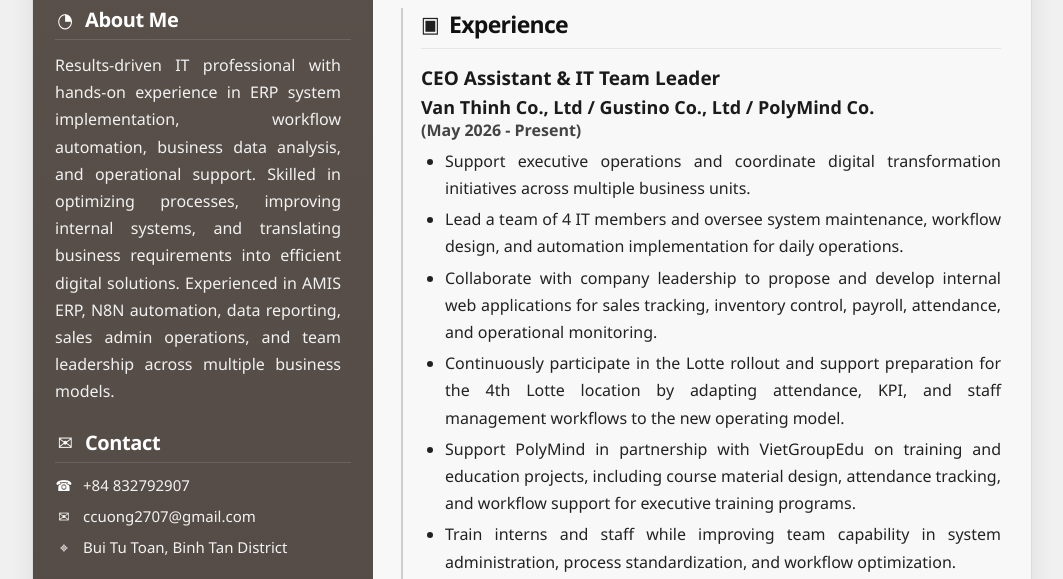
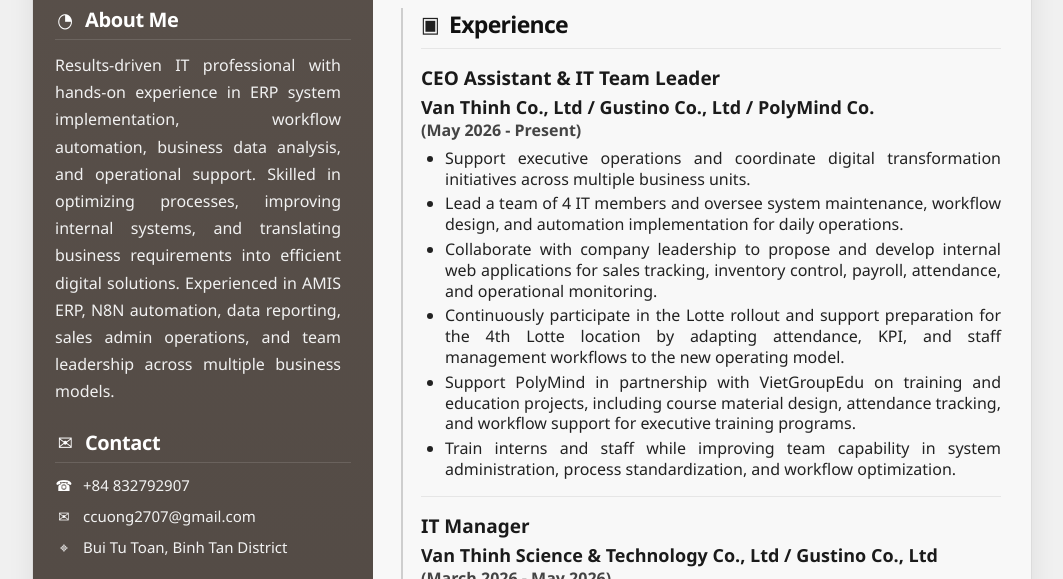
Before and after one commit to Shido2907/TRUONG_CHI_CUONG-IT_MANAGER, a plain HTML site: page index.html in a window 1280 px wide. Shown: the part 343-922 px from the top of the page, without its empty margins (108-1171 px from the left). Drawn offline with Linux system fonts and the light colour scheme.

Commit message:
Update style.css

```diff
--- a/style.css
+++ b/style.css
@@ -300,7 +300,7 @@
   padding-left: 18px;
   list-style: disc;
   font-size: 16px;
-  line-height: 1.7;
+  line-height: 1.3;
   color: #222222;
   text-align: justify;
 }
```
